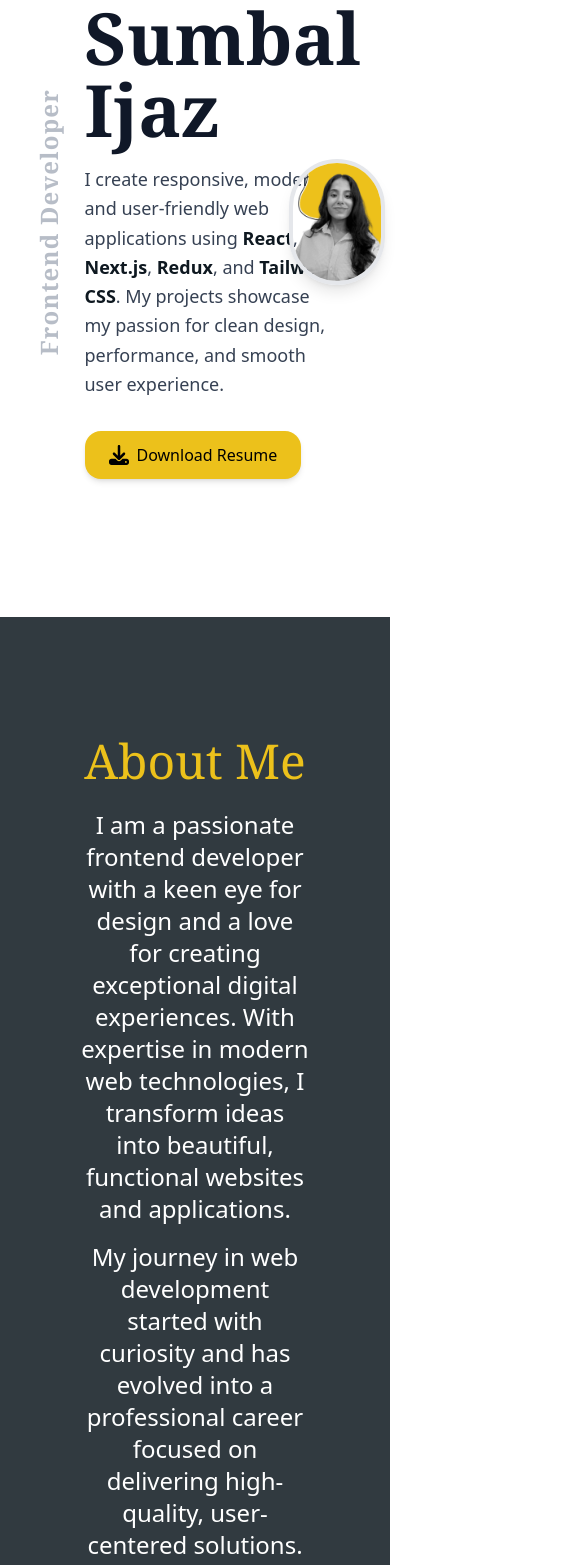
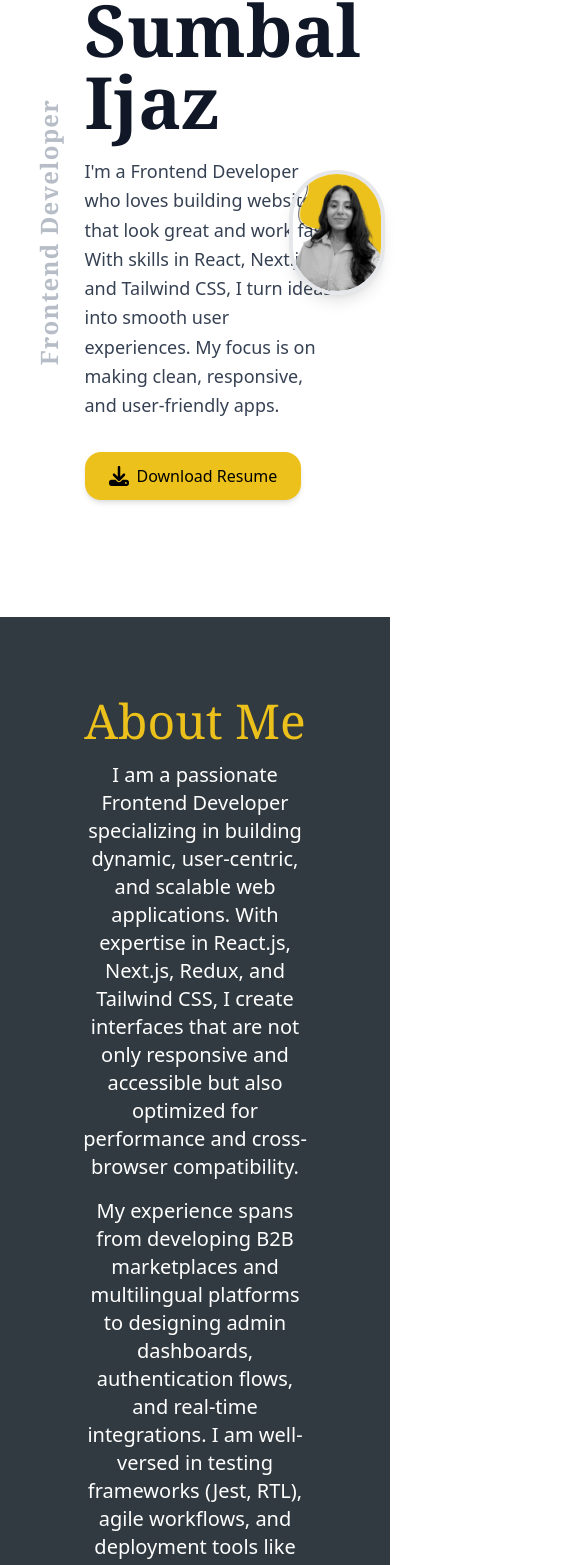
Before and after one commit to summbal122/My-portfolio, a Next.js app: page / in a window 390 px wide. Shown: the part 227-1792 px from the top of the page, 585 px wide, since content can reach past the window. Built offline with nearby package versions, Linux system fonts and the light colour scheme.

Commit message:
Add changes

```diff
--- a/src/components/About.js
+++ b/src/components/About.js
@@ -1,15 +1,15 @@
 
 export default function About (){
   return (
-    <section id="about"  className="bg-bg-primary/85 text-white py-30 flex items-center flex-col font-thin">
+    <section id="about"  className="bg-bg-primary/85 text-white py-20 flex items-center flex-col font-thin">
        <div className="w-7/12 space-y-10">
-      <div className="text-center text-2xl">
-        <h1 className="text-5xl font-serif text-golden-yellow mb-6">About Me</h1>
+      <div className="text-center text-xl">
+        <h1 className="text-5xl font-serif text-golden-yellow mb-4">About Me</h1>
         <p className="mb-4">
-          I am a passionate frontend developer with a keen eye for design and a love for creating exceptional digital experiences. With expertise in modern web technologies, I transform ideas into beautiful, functional websites and applications.
+          I am a passionate Frontend Developer specializing in building dynamic, user-centric, and scalable web applications. With expertise in React.js, Next.js, Redux, and Tailwind CSS, I create interfaces that are not only responsive and accessible but also optimized for performance and cross-browser compatibility.
         </p>
         <p>
-         My journey in web development started with curiosity and has evolved into a professional career focused on delivering high-quality, user-centered solutions. I believe in writing clean code, following best practices, and staying updated with the latest industry trends.
+        My experience spans from developing B2B marketplaces and multilingual platforms to designing admin dashboards, authentication flows, and real-time integrations. I am well-versed in testing frameworks (Jest, RTL), agile workflows, and deployment tools like Vercel and Firebase, ensuring both reliability and scalability. Beyond coding, I bring an eye for UI/UX design, animations, and prototypes with Figma and Framer Motion, enabling me to deliver solutions that merge aesthetics with technical excellence.
         </p>
       </div>
 
--- a/src/components/Header.js
+++ b/src/components/Header.js
@@ -9,7 +9,7 @@ export default function Header (){
       <li className="hover:cursor-pointer hover:text-golden-yellow"><Link smooth={true} duration={500} spy={true}to="about" >About</Link></li>
       <li className="hover:cursor-pointer hover:text-golden-yellow"><Link smooth={true} duration={500} spy={true} to="projects">Projects</Link></li>
       <li className="hover:cursor-pointer hover:text-golden-yellow"><Link smooth={true} duration={500} spy={true} to="skills">Skills</Link></li>
-      <li className="hover:cursor-pointer hover:text-golden-yellow"><Link smooth={true} duration={500} spy={true} to="contact">Contact</Link></li>
+      {/* <li className="hover:cursor-pointer hover:text-golden-yellow"><Link smooth={true} duration={500} spy={true} to="contact">Contact</Link></li> */}
      </ul>
      <button className="bg-bg-primary text-white px-4 py-2 rounded-lg hover:cursor-pointer hover:bg-bg-primary/90"><Link smooth={true} duration={500} spy={true} to="contact">Get In Touch</Link></button>
 
--- a/src/components/MainSection.js
+++ b/src/components/MainSection.js
@@ -13,20 +13,16 @@ export default function MainSection() {
              Frontend Developer
             </h2>
             <div>
-            <h2 className="text-lg text-gray-600 font-medium mb-2">
+            <h2 className="text-lg text-gray-600 font-medium ">
               Hello, I am
             </h2>
             <h1 className="text-7xl font-extrabold text-gray-900 font-serif">
               Sumbal Ijaz
             </h1>
             <p className="mt-5 text-lg leading-relaxed text-gray-700 w-11/12">
-              I create responsive, modern, and user-friendly web applications
-              using <span className="font-semibold text-bg-primary">React</span>,{" "}
-              <span className="font-semibold text-bg-primary">Next.js</span>,{" "}
-              <span className="font-semibold text-bg-primary">Redux</span>, and{" "}
-              <span className="font-semibold text-bg-primary">Tailwind CSS</span>.
-              My projects showcase my passion for clean design, performance, and
-              smooth user experience.
+              I&apos;m a Frontend Developer who loves building websites that look great and work fast.
+         With skills in React, Next.js, and Tailwind CSS, I turn ideas into smooth user experiences.
+        My focus is on making clean, responsive, and user-friendly apps.
             </p>
             <div className="mt-8">
               <a
--- a/src/components/ProjectCard.js
+++ b/src/components/ProjectCard.js
@@ -8,7 +8,7 @@ export default function ProjectCard({ imageSrc, title, description, demoLink, gi
       <div className="relative h-60 overflow-hidden group">
         <Image src={imageSrc} width={600} height={200} alt="project"
          className="w-full h-full object-cover transition-transform duration-500 group-hover:scale-110" />
-        <div className="absolute inset-0 bg-gradient-to-t from-black/80 via-black/30 to-transparent opacity-0 group-hover:opacity-100 transition duration-500 flex justify-center items-center">
+        <div className="absolute inset-0 bg-gradient-to-t from-black/80 via-black/60 to-transparent opacity-0 group-hover:opacity-100 transition duration-500 flex justify-center items-center">
           <div className="flex gap-4">
             <a href={demoLink} target="_blank" rel="noopener noreferrer"
             className="flex items-center gap-2 bg-white  text-black px-4 py-2 rounded-full shadow-lg hover:scale-105 transition hover:cursor-pointer" >
--- a/src/components/Projects.js
+++ b/src/components/Projects.js
@@ -9,13 +9,13 @@ import "swiper/css/pagination";
 
 export default function Projects() {
   return (
-    <section id="projects" className="min-h-screen bg-bg-primary/80 py-10 flex flex-col items-center ">
+    <section id="projects" className="min-h-screen bg-bg-primary/80 py-8 flex flex-col items-center ">
        <div className="flex items-center gap-4 mb-4">
-       <span className="text-4xl md:text-5xl text-white font-bold font-serif">My Projects</span>  <FaCode size={35} className="text-golden-yellow mt-2" />
+       <span className="text-4xl md:text-4xl text-white font-bold font-serif">My Projects</span>  <FaCode size={35} className="text-golden-yellow mt-2" />
       </div>
       <p className="text-white max-w-2xl text-center">
-        A selection of my recent frontend projects — showcasing React, Next.js,
-        Tailwind CSS, API integrations, and animations. Click to explore live demos and source code.
+       Here&apos;s a showcase of projects where I combined design, performance, and functionality.
+       Discover live websites and review the code behind them with a single click.
       </p>
 
       <div className="w-11/12 relative">
@@ -75,8 +75,8 @@ export default function Projects() {
             <ProjectCard
               imageSrc="/image6.png"
               title="Destino"
-              demoLink="https://github.com/summbal122/Destino.git"
-              githubLink="https://summbal122.github.io/Destino/"
+              githubLink="https://github.com/summbal122/Destino.git"
+              demoLink="https://summbal122.github.io/Destino/"
               description="Destino is a responsive travel landing page built with Tailwind CSS and deployed on GitHub Pages. It showcases a modern hero section, travel plans with hover effects, and a smooth FAQ accordion, all wrapped in a clean single-page layout. The site emphasizes responsive design, elegant UI, and seamless navigation."
             />
           </SwiperSlide>
--- a/src/components/Skills.js
+++ b/src/components/Skills.js
@@ -32,9 +32,9 @@ export default function Skills() {
               Testing
             </h3>
             <div className="flex flex-wrap gap-3">
-              <SkillButton name="Jest" />
               <SkillButton name="Unit Testing" />
               <SkillButton name="Integration Testing" />
+               <SkillButton name="Jest" />
               <SkillButton name="React Testing Library" />
             </div>
           </div>
@@ -47,9 +47,9 @@ export default function Skills() {
             <div className="flex flex-wrap gap-3">
               <SkillButton name="Docker" />
               <SkillButton name="Git" />
+              <SkillButton name="Jira" />
               <SkillButton name="GitHub" />
               <SkillButton name="Postman" />
-              <SkillButton name="Jira" />
               <SkillButton name="Figma" />
             </div>
           </div>
```
Also changed, not shown: src/components/Footer.js (+7 -7 lines), 1 other file (tests, documents, lock files or other folders).
